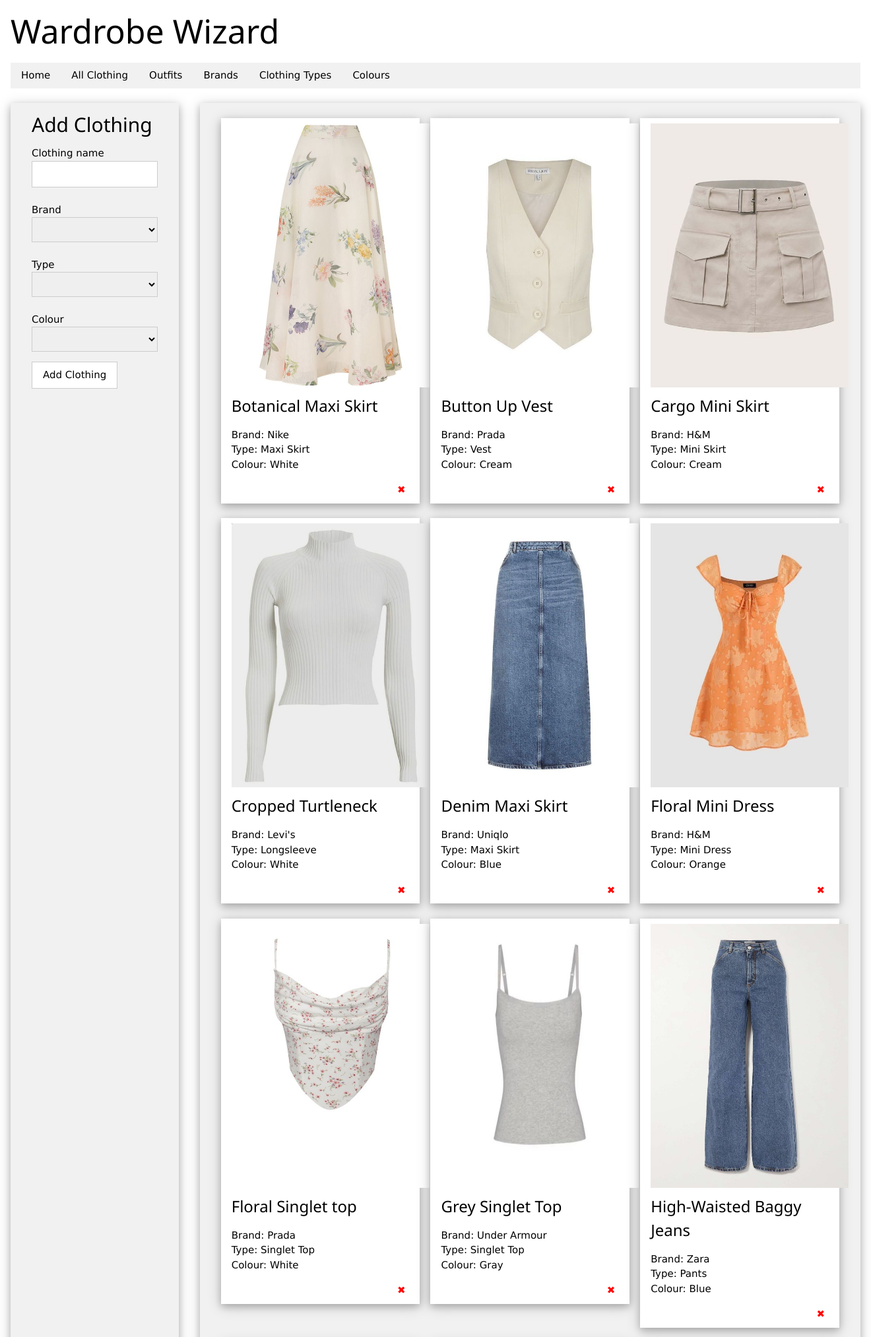
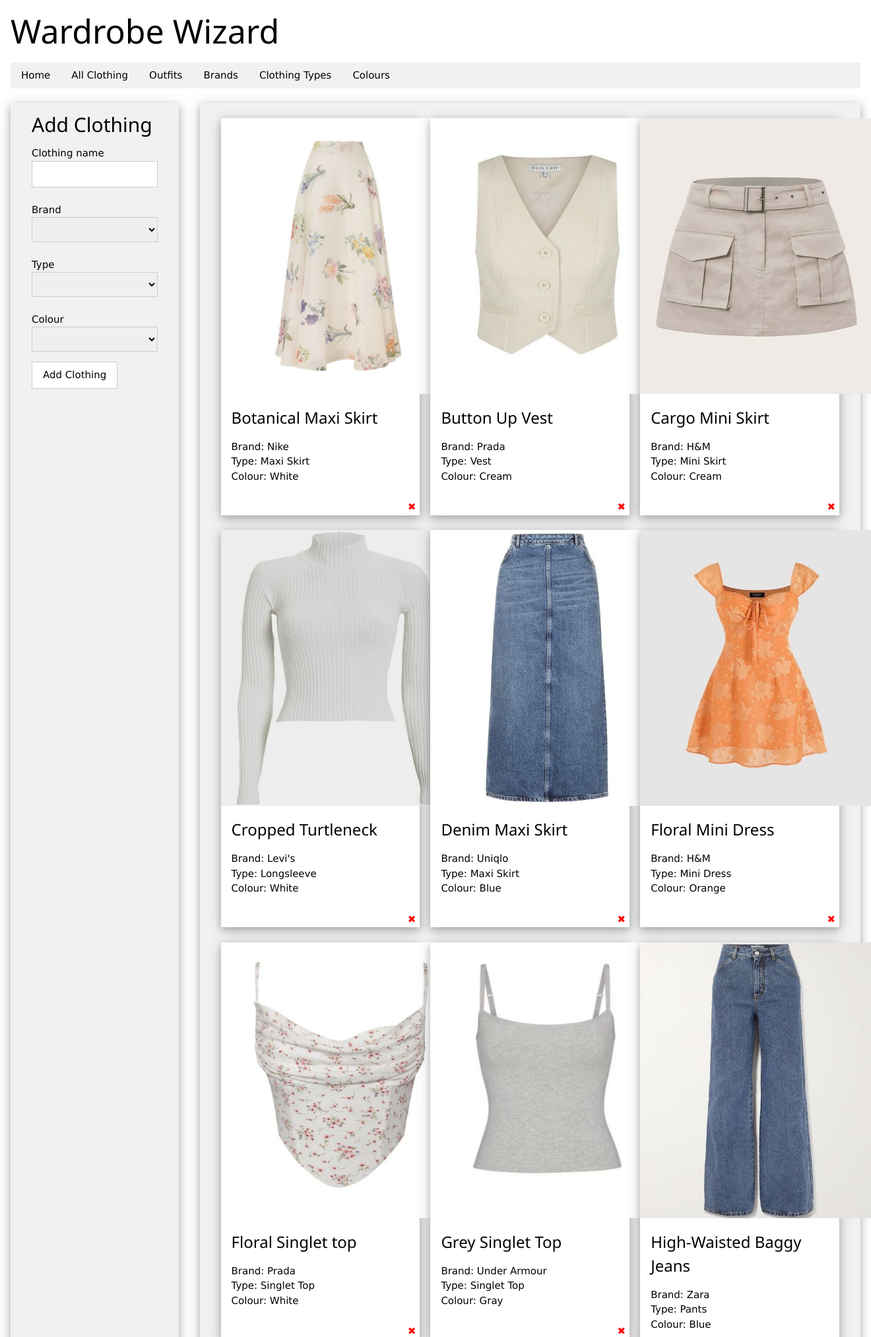
Before and after one commit to charlottepanck/CKP-Wardrobe, a Flask app: page /clothing in a window 1320 px wide. Shown: the top 2026 px of the page at 66% size. Run offline with Flask 3, Linux system fonts and the light colour scheme; data comes from the database, SQL or seed files in the repository; both versions use the stored data as it was after the commit.

Commit message:
css image sizing

```diff
--- a/static/charlottestyles.css
+++ b/static/charlottestyles.css
@@ -10,6 +10,10 @@
     text-decoration:none;
 }
 
+.padding {
+  padding: 8px 16px
+}
+
 .input{
     background-color:#ffffff00;
     display:inside;
@@ -17,11 +21,17 @@
     width:100%
 }
 
+.center {
+  display: block;
+  margin-left: auto;
+  margin-right: auto;
+  width: 50%;
+}
 
 .img {
+  width:355px;
+  height:418px;
 
-  width:300px;
-  height:400px;
 }
 
 /* Button used to open the contact form - fixed at the bottom of the page */
--- a/templates/clothing.html
+++ b/templates/clothing.html
@@ -45,10 +45,12 @@
     <div class="w3-row-padding">
       {% for item in results %}
       <div class="w3-third">
-        <div class="w3-card-4 w3-white w3-padding">
+        <div class="w3-card-4 w3-white">
           <img src="/static/images/{{item[5]}}" alt="{{item[1]}}" class="img">
+          <div class="padding">
           <h3>{{ item[1] }}</h3>
           <p>Brand: {{ item[2] }}<br>Type: {{ item[3] }}<br>Colour: {{ item[4] }}</p>
+        </div>
           <form method="POST" action="{{ url_for('deleteclothing', ID=item[0]) }}">
             <input type="submit" title="Delete" class="input delete-button w3-right-align" value="&#10006;" onclick="return confirm('Are you sure you want to delete this Item?')">
           </form>
```
Also changed, not shown: ckpwardrobe.db, static/images/botanicalmaxiskirt.jpg, static/images/floralsinglet.jpg, static/images/greysinglettop.jpg, static/images/jeans.jpg, static/images/maxiskirt.jpg, static/images/offshouldersweater.jpg, static/images/pinkflowertank.jpg, static/images/ralphlauransweater.jpg, static/images/silkblouse.jpg, static/images/starrynight.jpg, static/images/vest.jpg, static/images/whiteturtleneck.jpg.
